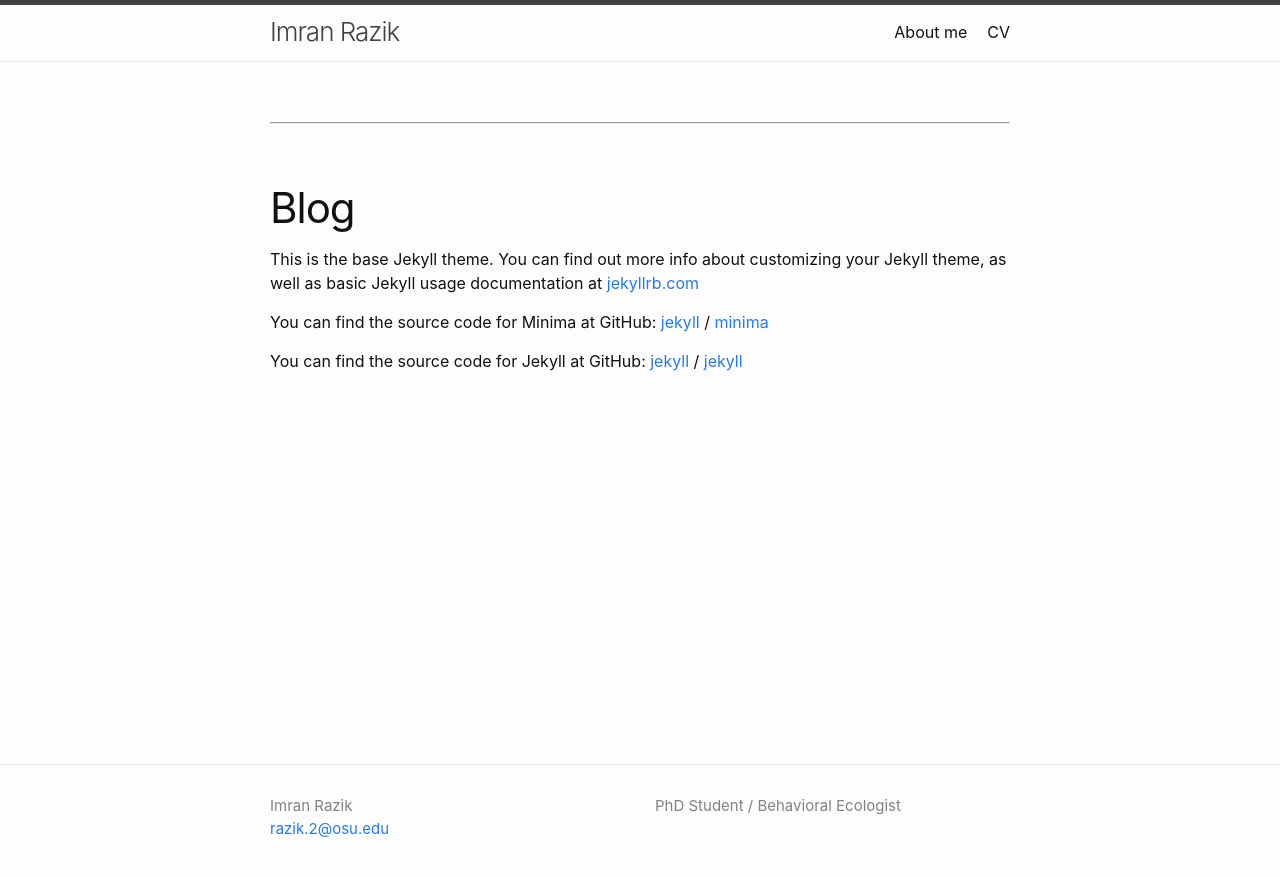
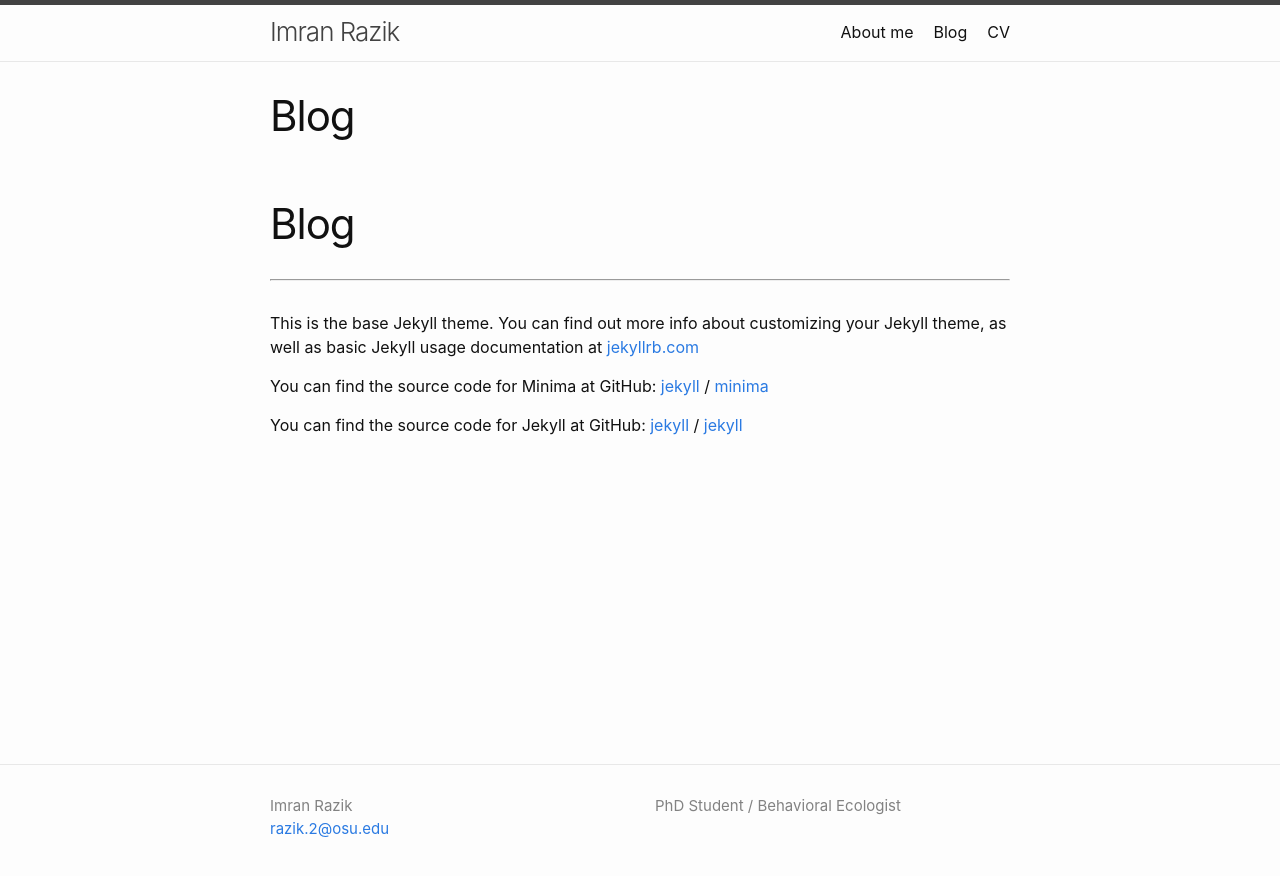
Before and after one commit to imranrazik/imranrazik.github.io, a Jekyll site: the page built from Blog.md, in a window 1280 px wide. Shown: the top 876 px of the page. Built offline with Jekyll 4.4.1, drawn with Linux system fonts in a browser that asks for light colours; our own code applies the rules of GitHub Pages for plain Markdown files.

Commit message:
Update Blog.md

```diff
--- a/Blog.md
+++ b/Blog.md
@@ -2,9 +2,8 @@
 layout: post
 permalink: Blog
 ---
-
+# Blog
 ---
-# Blog
 
 This is the base Jekyll theme. You can find out more info about customizing your Jekyll theme, as well as basic Jekyll usage documentation at [jekyllrb.com](https://jekyllrb.com/)
 
```
